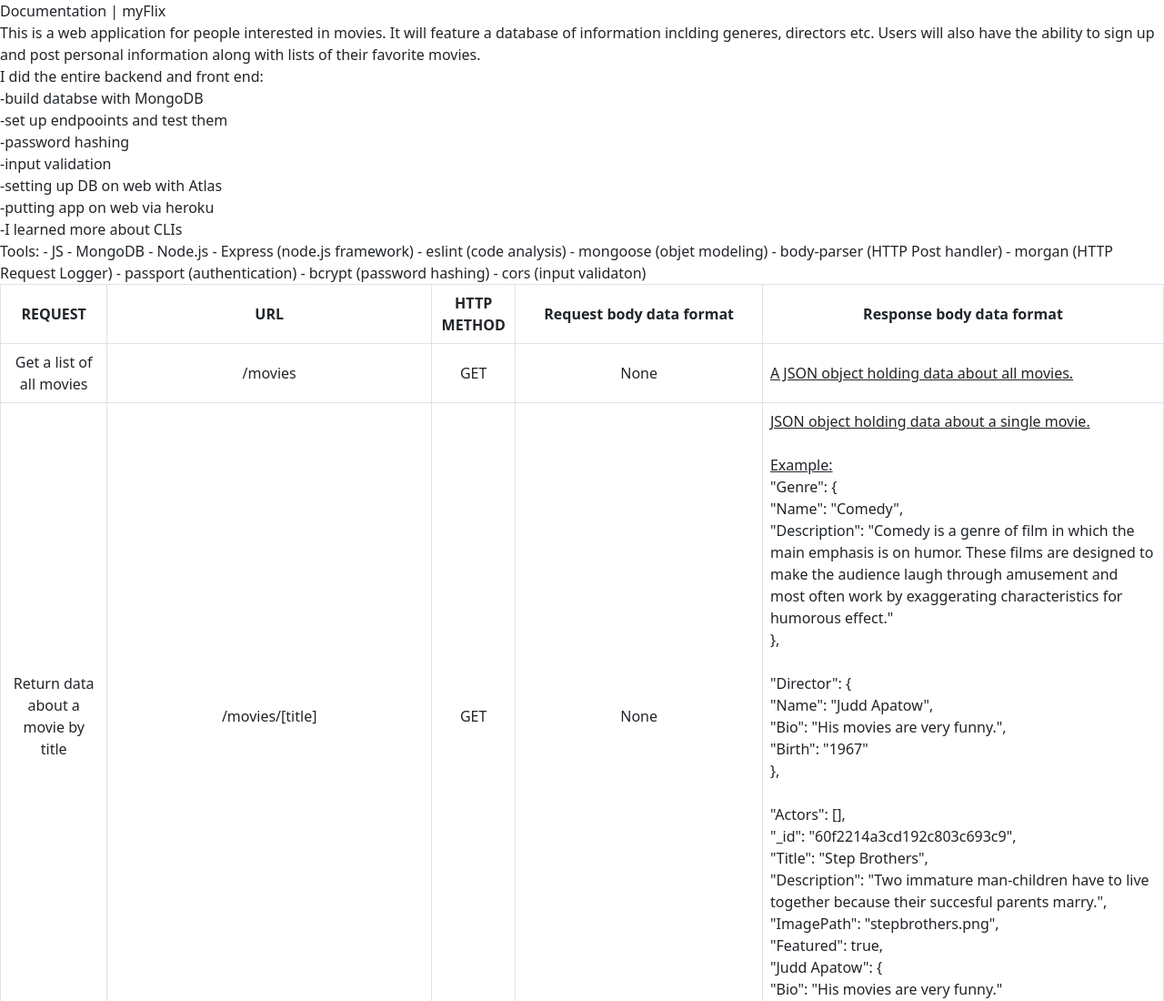
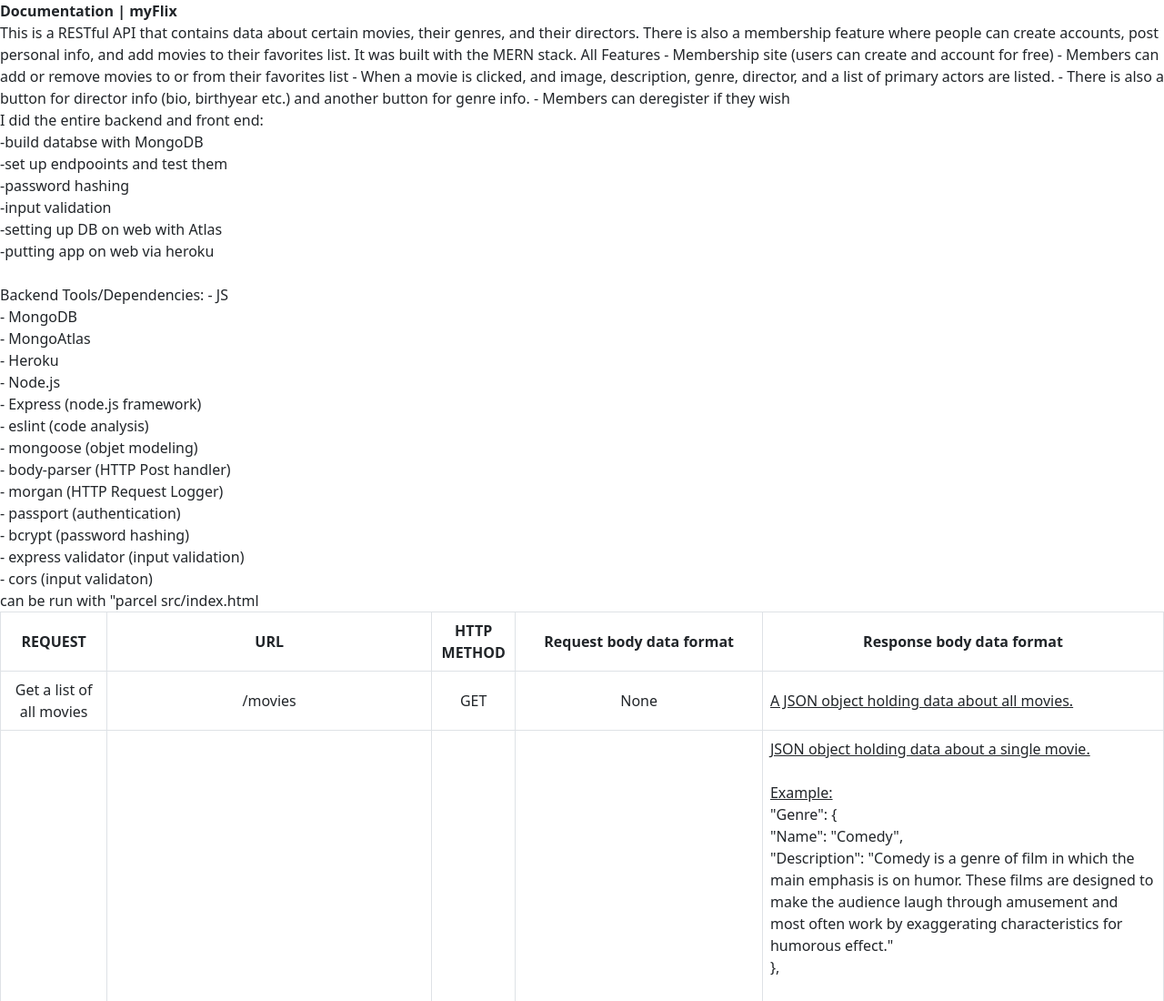
Before and after one commit to NIB-223/movie_api, a website: page public/documentation.html in a window 1280 px wide. Shown: the top 1100 px of the page at 91% size. Drawn offline with nearby package versions, Linux system fonts and the light colour scheme.

Commit message:
completed READme, edited documentaiton

```diff
--- a/public/documentation.html
+++ b/public/documentation.html
@@ -15,10 +15,17 @@
   }
 </style>
 <body>
-    <header>Documentation | myFlix</header>
+    <header><strong>Documentation | myFlix</strong></header>
 
-    This is a web application for people interested in movies.  It will feature a database of information inclding  generes, directors etc.
-    Users will also have the ability to sign up and post personal information along with lists of their favorite movies.
+    This is a RESTful API that contains data about certain movies, their genres, and their directors.  There is also a membership feature where people can create accounts, post personal info, and add movies to their favorites list.  It was built with the MERN stack.
+
+
+  All Features
+- Membership site (users can create and account for free)
+- Members can add or remove movies to or from their favorites list
+- When a movie is clicked, and image, description, genre, director, and a list of primary actors are listed.
+- There is also a button for director info (bio, birthyear etc.) and another button for genre info.
+- Members can deregister if they wish
 
     <br>
     I did the entire backend and front end:<br>
@@ -28,22 +35,25 @@
     -input validation<br>
     -setting up DB on web with Atlas<br>
     -putting app on web via heroku<br>
-    -I learned more about CLIs
-
-    <br>Tools:
-    - JS
-- MongoDB
-- Node.js
-- Express (node.js framework)
-- eslint (code analysis)
-- mongoose (objet modeling)
-- body-parser (HTTP Post handler)
-- morgan (HTTP Request Logger)
-- passport (authentication)
-- bcrypt (password hashing)
-- cors (input validaton)
 
 
+    <br>Backend Tools/Dependencies:
+    - JS<br>
+    - MongoDB<br>
+    - MongoAtlas<br>
+    - Heroku<br>
+    - Node.js<br>
+    - Express (node.js framework)<br>
+    - eslint (code analysis)<br>
+    - mongoose (objet modeling)<br>
+    - body-parser (HTTP Post handler)<br>
+    - morgan (HTTP Request Logger)<br>
+    - passport (authentication)<br>
+    - bcrypt (password hashing)<br>
+    - express validator (input validation)<br>
+    - cors (input validaton)<br>
+
+    can be run with "parcel src/index.html<br>
 
 <div class="table-responsive">
     <table class="table table-bordered align-middle">
```
Also changed, not shown: README.md.
